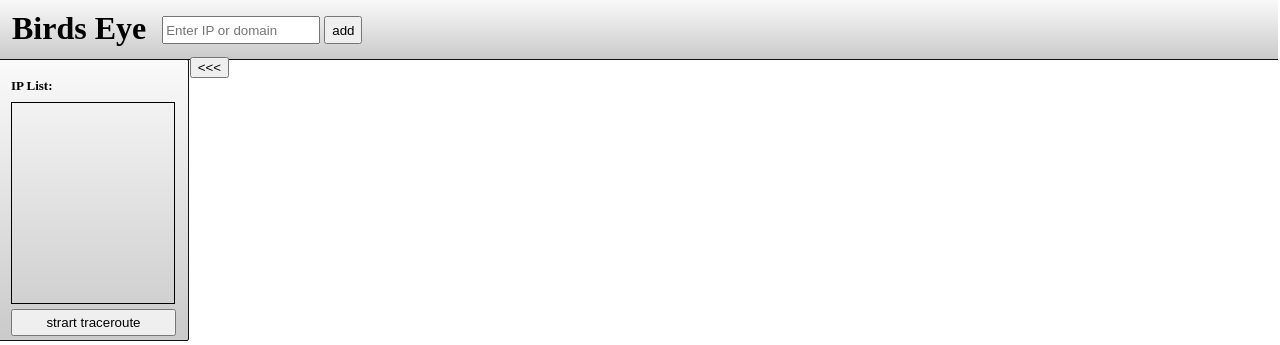
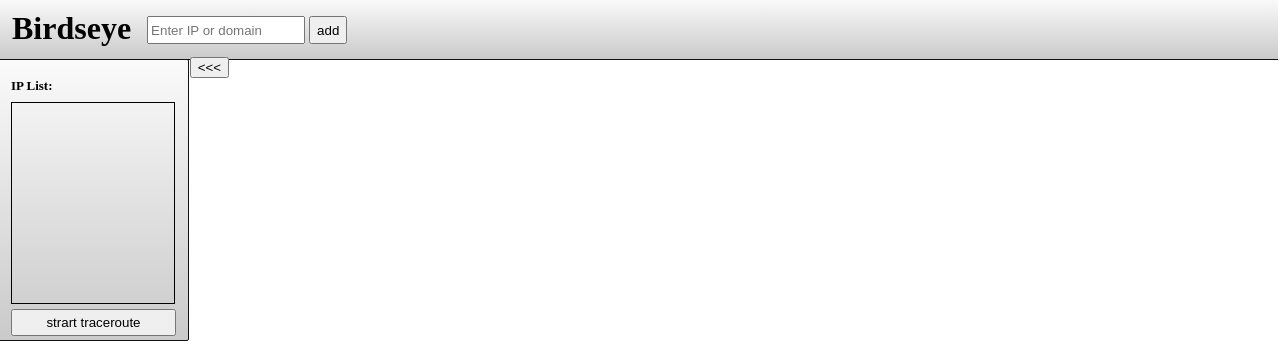
Before and after one commit to laokaplow/outbreak, a Flask app: page / in a window 1280 px wide. Shown: the top 345 px of the page. Run offline with Flask 2, Linux system fonts and the light colour scheme; some libraries are stand-ins or nearby versions.

Commit message:
Change project name on the web page

```diff
--- a/templates/outbreak.html
+++ b/templates/outbreak.html
@@ -1,14 +1,14 @@
 <!DOCTYPE html>
 <html>
   <head>
-    <title>Birds Eye</title>
+    <title>Birdseye</title>
     <link rel="stylesheet" type="text/css" href="../static/style.css">
     <script src="https://maps.googleapis.com/maps/api/js?v=3.exp"></script>
     <script src="http://ajax.googleapis.com/ajax/libs/jquery/1.11.1/jquery.min.js"></script>
   </head>
   <body>
     <div class="panel" id="top_panel">
-      <div id="logo"><h1>Birds Eye</h1></div>
+      <div id="logo"><h1>Birdseye</h1></div>
       <input id="search_field" type="text" placeholder="Enter IP or domain">
       <input id="submit_button" type="button" value="add">
     </div>
```
